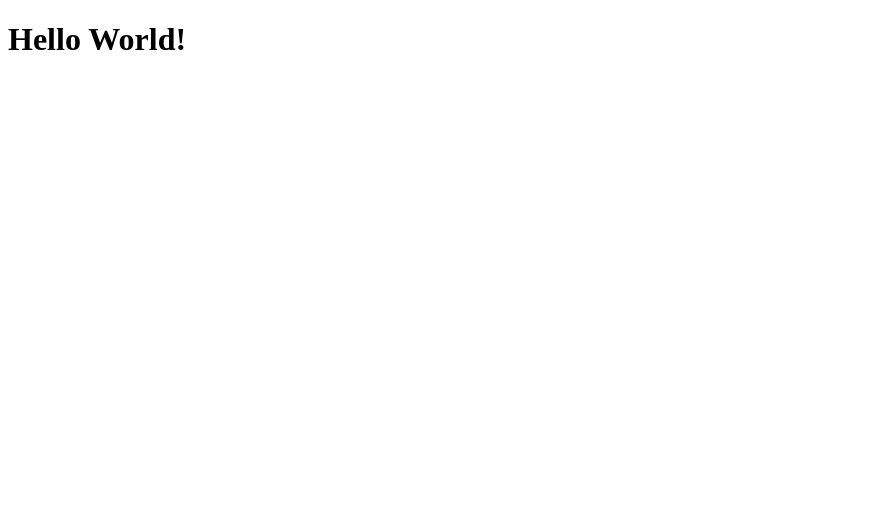
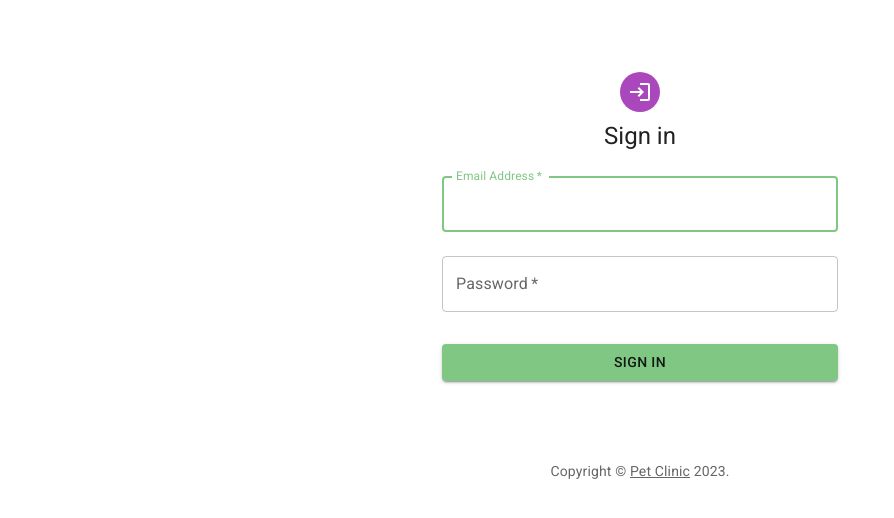
Before and after one commit to Danny040/React_projects, a React (Create React App) app in the folder PetClinic/pet_clinic/: page / in a window 1280 px wide. Shown: the top 518 px of the page, without its empty margins (0-894 px from the left). Built offline with nearby package versions, Linux system fonts and the light colour scheme.

Commit message:
Log In compnent has been added

```diff
--- a/PetClinic/pet_clinic/public/index.html
+++ b/PetClinic/pet_clinic/public/index.html
@@ -3,6 +3,18 @@
   <head>
     <meta charset="utf-8" />
     <meta name="viewport" content="width=device-width, initial-scale=1" />
+    <!--google fonts-->
+    <link rel="preconnect" href="https://fonts.googleapis.com" />
+<link rel="preconnect" href="https://fonts.gstatic.com" crossorigin />
+<link
+  rel="stylesheet"
+  href="https://fonts.googleapis.com/css2?family=Roboto:wght@300;400;500;600;700&display=swap"
+/>
+    <!--material icons through google fonts-->
+    <link
+  rel="stylesheet"
+  href="https://fonts.googleapis.com/icon?family=Material+Icons"
+/>
     <title>Pet Clinic</title>
   </head>
   <body>
--- a/PetClinic/pet_clinic/src/components/App.js
+++ b/PetClinic/pet_clinic/src/components/App.js
@@ -1,10 +1,15 @@
-
+import Layout from "./Layout/Layout";
+import {BrowserRouter, Route, Routes} from 'react-router-dom';
 
 function App() {
   return (
-    <div className="App">
-      <h1>Hello World!</h1>
-    </div>
+    <BrowserRouter>
+      <Routes>
+        <Route path='/' element={<Layout />}>
+
+        </Route>
+      </Routes>
+    </BrowserRouter>
   );
 }
 
--- /dev/null
+++ b/PetClinic/pet_clinic/src/components/Layout/Layout.js
@@ -0,0 +1,11 @@
+import LogIn from '../LogIn/LogIn';
+
+function Layout() {
+    return (
+        <>
+            <LogIn />
+        </>
+    );
+}
+
+export default Layout;
--- /dev/null
+++ b/PetClinic/pet_clinic/src/components/LogIn/LogIn.js
@@ -0,0 +1,103 @@
+import * as React from 'react';
+import Avatar from '@mui/material/Avatar';
+import Button from '@mui/material/Button';
+import CssBaseline from '@mui/material/CssBaseline';
+import TextField from '@mui/material/TextField';
+import Link from '@mui/material/Link';
+import Box from '@mui/material/Box';
+import LoginIcon from '@mui/icons-material/Login';
+import Typography from '@mui/material/Typography';
+import Container from '@mui/material/Container';
+import { createTheme, ThemeProvider } from '@mui/material/styles';
+
+function Copyright(props) {
+  return (
+    <Typography variant="body2" color="text.secondary" align="center" {...props}>
+      {'Copyright © '}
+      <Link color="inherit" href="https://mui.com/">
+        Pet Clinic
+      </Link>{' '}
+      {new Date().getFullYear()}
+      {'.'}
+    </Typography>
+  );
+}
+
+// TODO remove, this demo shouldn't need to reset the theme.
+
+const defaultTheme = createTheme({
+  palette: {
+    mode: 'light',
+    primary: {
+      main: '#81c784',
+    },
+    secondary: {
+      main: '#ab47bc',
+    },
+  }
+});
+
+export default function SignIn() {
+  const handleSubmit = (event) => {
+    event.preventDefault();
+    const data = new FormData(event.currentTarget);
+    console.log({
+      email: data.get('email'),
+      password: data.get('password'),
+    });
+  };
+
+  return (
+    <ThemeProvider theme={defaultTheme}>
+      <Container component="main" maxWidth="xs">
+        <CssBaseline />
+        <Box
+          sx={{
+            marginTop: 8,
+            display: 'flex',
+            flexDirection: 'column',
+            alignItems: 'center',
+          }}
+        >
+          <Avatar sx={{ m: 1, bgcolor: 'secondary.main' }}>
+            <LoginIcon />
+          </Avatar>
+          <Typography component="h1" variant="h5">
+            Sign in
+          </Typography>
+          <Box component="form" onSubmit={handleSubmit} noValidate sx={{ mt: 1 }}>
+            <TextField
+              margin="normal"
+              required
+              fullWidth
+              id="email"
+              label="Email Address"
+              name="email"
+              autoComplete="email"
+              autoFocus
+            />
+            <TextField
+              margin="normal"
+              required
+              fullWidth
+              name="password"
+              label="Password"
+              type="password"
+              id="password"
+              autoComplete="current-password"
+            />
+            <Button
+              type="submit"
+              fullWidth
+              variant="contained"
+              sx={{ mt: 3, mb: 2 }}
+            >
+              Sign In
+            </Button>
+          </Box>
+        </Box>
+        <Copyright sx={{ mt: 8, mb: 4 }} />
+      </Container>
+    </ThemeProvider>
+  );
+}
```
Also changed, not shown: PetClinic/pet_clinic/package.json (+7 -0 lines), PetClinic/pet_clinic/src/index.css (added), 1 other file (tests, documents, lock files or other folders).
